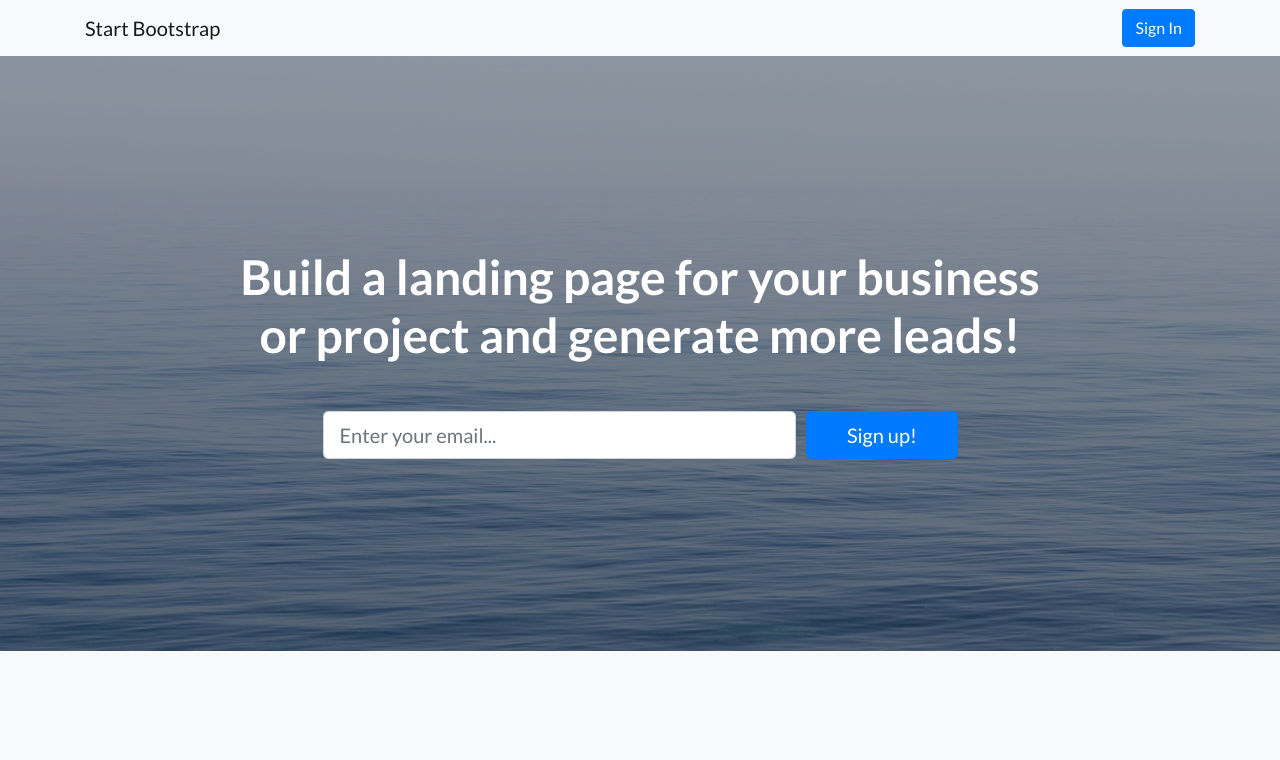
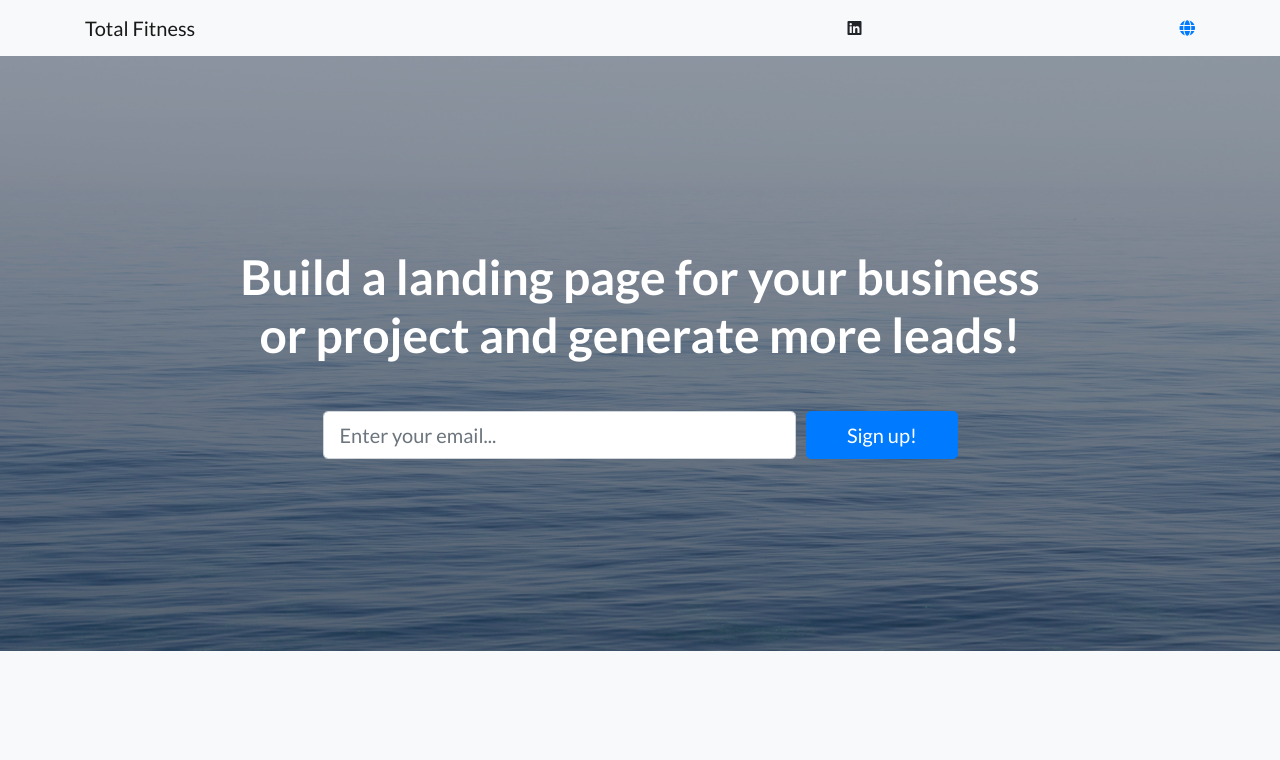
Before and after one commit to Sledro/TotalFitnessStatic, a website: page index.html in a window 1280 px wide. Shown: the top 760 px of the page. Drawn offline with Linux system fonts and the light colour scheme.

Commit message:
LinkedIN & website added.

```diff
--- a/index.html
+++ b/index.html
@@ -8,7 +8,7 @@
     <meta name="description" content="">
     <meta name="author" content="">
 
-    <title>Landing Page - Start Bootstrap Theme</title>
+    <title>Total Fitness - Personal Trainer Client Management System</title>
 
     <!-- Bootstrap core CSS -->
     <link href="vendor/bootstrap/css/bootstrap.min.css" rel="stylesheet">
@@ -17,7 +17,7 @@
     <link href="vendor/font-awesome/css/font-awesome.min.css" rel="stylesheet" type="text/css">
     <link href="vendor/simple-line-icons/css/simple-line-icons.css" rel="stylesheet" type="text/css">
     <link href="https://fonts.googleapis.com/css?family=Lato:300,400,700,300italic,400italic,700italic" rel="stylesheet" type="text/css">
-
+    <link rel="stylesheet" href="https://use.fontawesome.com/releases/v5.0.10/css/all.css" integrity="sha384-+d0P83n9kaQMCwj8F4RJB66tzIwOKmrdb46+porD/OvrJ+37WqIM7UoBtwHO6Nlg" crossorigin="anonymous">
     <!-- Custom styles for this template -->
     <link href="css/landing-page.min.css" rel="stylesheet">
 
@@ -28,8 +28,9 @@
     <!-- Navigation -->
     <nav class="navbar navbar-light bg-light static-top">
       <div class="container">
-        <a class="navbar-brand" href="#">Start Bootstrap</a>
-        <a class="btn btn-primary" href="#">Sign In</a>
+        <a class="navbar-brand" href="#">Total Fitness</a>
+        <a href="https://www.linkedin.com/in/danhayden16/" target="_BLANK"></a><i class="fab fa-linkedin"></i></a>
+        <a href="http://sledro.com" target="_BLANK"><i class="fas fa-globe"></i></a>
       </div>
     </nav>
 
```
